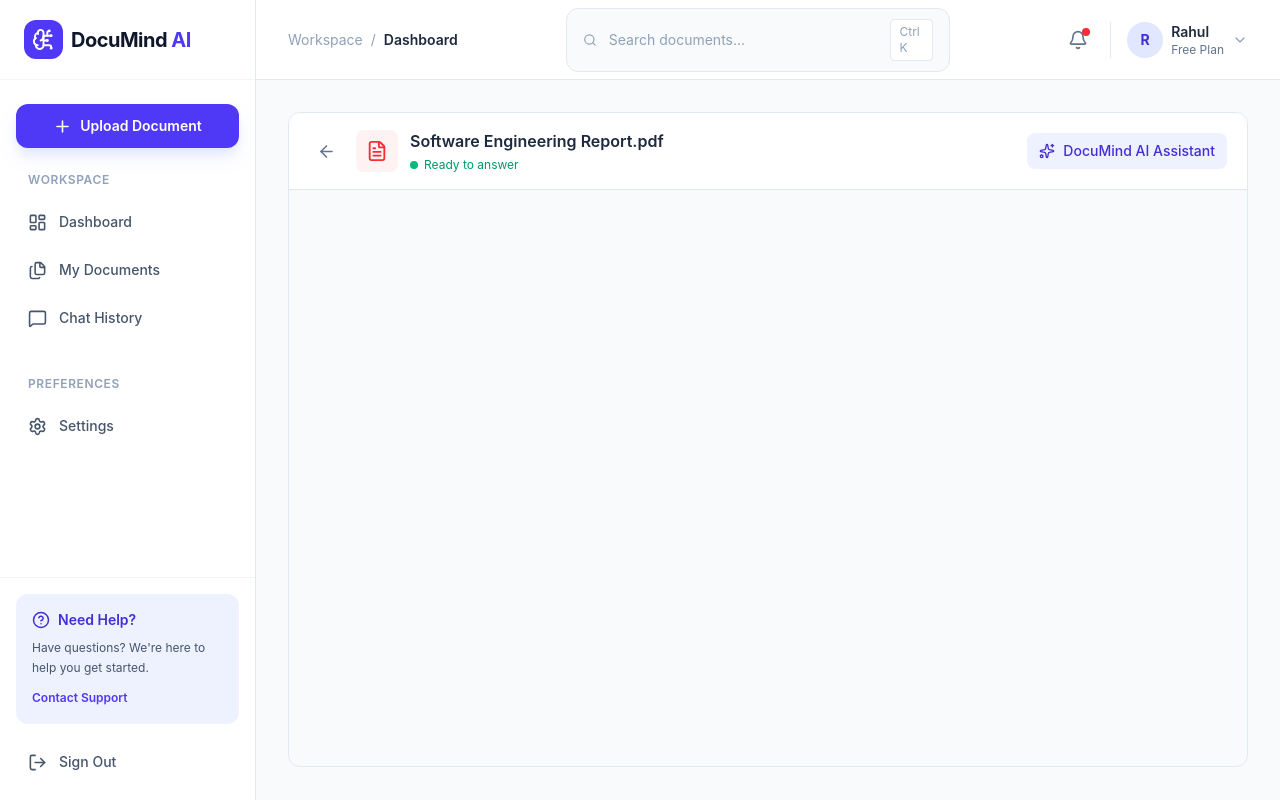
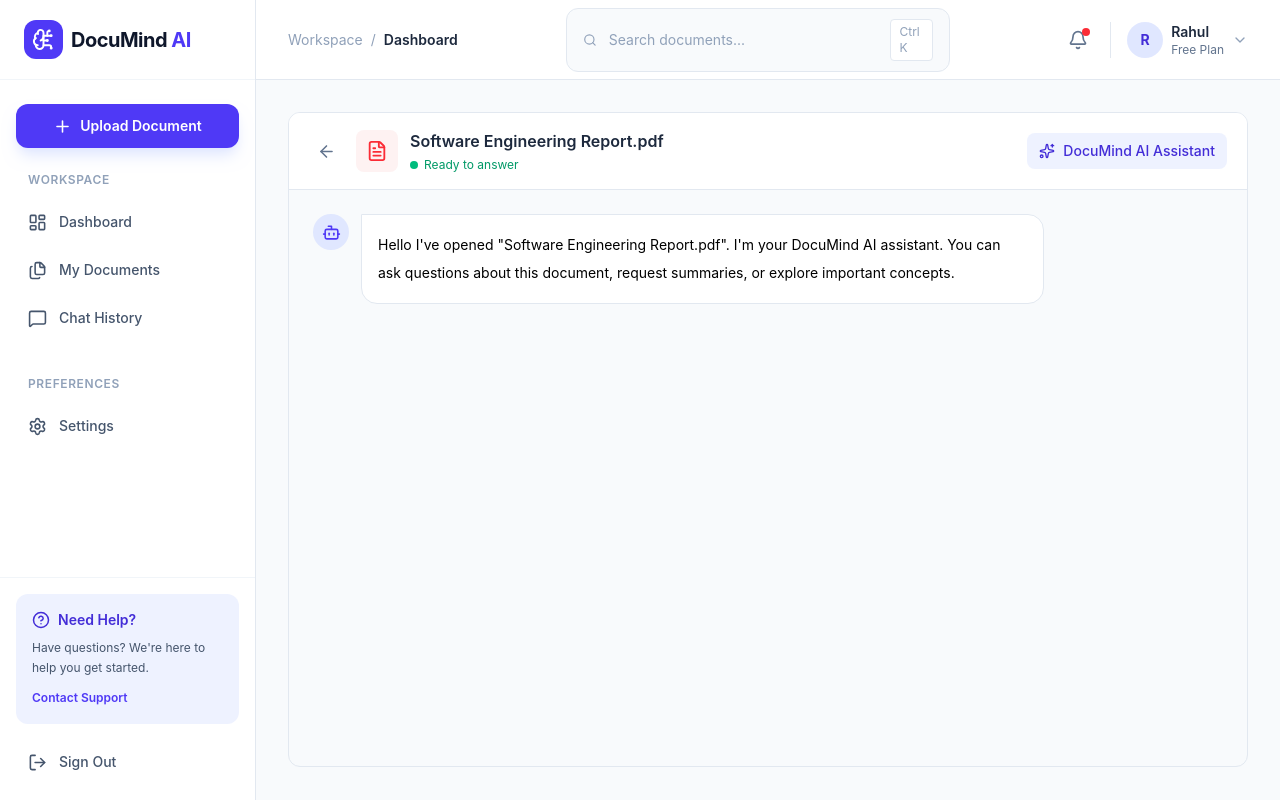
Before and after one commit to rahulsherikar2408/DocuMind-AI, a React (Vite) app in the folder client/: page /chat/1 in a window 1280 px wide. Built offline with nearby package versions, Linux system fonts and the light colour scheme.

Commit message:
feat: enhance ChatMessage and SourceReference components with improved message display and source referencing

```diff
--- a/client/src/components/chat/ChatMessage.tsx
+++ b/client/src/components/chat/ChatMessage.tsx
@@ -1,9 +1,42 @@
-import React from 'react'
+import { Bot, User } from "lucide-react";
+import SourceReference from "./SourceReference";
+import type { Source } from "./SourceReference";
 
-function ChatMessage() {
-  return (
-    <div>ChatMessage</div>
-  )
+export interface Message {
+  id: string;
+  role: "user" | "assistant";
+  content: string;
+  sources?: Source[];
 }
 
-export default ChatMessage
+interface ChatMessageProps {
+  message: Message;
+}
+
+function ChatMessage({ message }: ChatMessageProps) {
+  const isAssistant = message.role === "assistant";
+
+  return (
+    <div className={`flex gap-3 ${isAssistant ? "" : "flex-row-reverse"}`}>
+      <div
+        className={`flex h-9 w-9 shrink-0 items-center justify-center rounded-full ${isAssistant ? "bg-indigo-100 text-indigo-600" : "bg-slate-200 text-slate-600"}`}
+      >
+        {isAssistant ? <Bot size={19} /> : <User size={19} />}
+      </div>
+
+      <div
+        className={`max-w-[85%] rounded-2xl p-4 sm:max-w-[75%] ${isAssistant ? "rounded-tl-none border border-slate-200 bg-white" : "rounded-tr-none bg-indigo-600 text-white"}`}
+      >
+        <p className="whitespace-pre-wrap text-sm leading-7">
+          {message.content}
+        </p>
+
+        {isAssistant && message.sources && (
+          <SourceReference sources={message.sources} />
+        )}
+      </div>
+    </div>
+  );
+}
+
+export default ChatMessage;
--- a/client/src/components/chat/SourceReference.tsx
+++ b/client/src/components/chat/SourceReference.tsx
@@ -1,9 +1,51 @@
-import React from 'react'
+import { FileText } from "lucide-react";
 
-function SourceReference() {
-  return (
-    <div>SourceReference</div>
-  )
+export interface Source {
+  page: number;
+  excerpt: string;
 }
 
-export default SourceReference
+interface SourceReferenceProps {
+  sources: Source[];
+}
+
+function SourceReference({ sources }: SourceReferenceProps) {
+  if (sources.length === 0) return null;
+
+  return (
+    <div className="mt-4 border-t border-slate-100 pt-3">
+      <p className="mb-2 text-xs font-semibold uppercase tracking-wide text-slate-400">
+        Sources
+      </p>
+
+      <div className="flex flex-wrap gap-2">
+        {sources.map((source, index) => (
+          <div
+            key={`${source.page}-${index}`}
+            title={source.excerpt}
+            className="inline-flex items-center gap-1.5 rounded-lg border border-indigo-100 bg-indigo-50 px-3 py-2 text-xs font-medium text-indigo-700"
+          >
+            <FileText size={14} />
+            Page {source.page}
+          </div>
+        ))}
+      </div>
+
+      <div className="mt-3 space-y-2">
+        {sources.map((source, index) => (
+          <p
+            key={`${source.page}-excerpt-${index}`}
+            className="rounded=lg bg-slate-50 p-3 text-xs leading-5 text-slate-600"
+          >
+            <span className="font-semibold text-slate-700">
+              Page {source.page}:
+            </span>{" "}
+            {source.excerpt}
+          </p>
+        ))}
+      </div>
+    </div>
+  );
+}
+
+export default SourceReference;
--- a/client/src/pages/ChatPage.tsx
+++ b/client/src/pages/ChatPage.tsx
@@ -7,7 +7,7 @@ import ChatHeader from "../components/chat/ChatHeader";
 import ChatMessage from "../components/chat/ChatMessage";
 import ChatInput from "../components/chat/ChatInput";
 
-// import type { Message } from "../components/chat/ChatMessage";
+import type { Message } from "../components/chat/ChatMessage";
 import type { Document } from "../types/document";
 
 const sampleDocuments: Document[] = [
@@ -76,7 +76,9 @@ function ChatPage() {
     {
       id: "welcome",
       role: "assistant",
-      content: document ? `Hello I've opened "${document.name}". I'm your DocuMind AI assistant. You can ask questions about this document, request summaries, or explore important concepts.` : "Welcome to DocuMind AI!",
+      content: document
+        ? `Hello I've opened "${document.name}". I'm your DocuMind AI assistant. You can ask questions about this document, request summaries, or explore important concepts.`
+        : "Welcome to DocuMind AI!",
     },
   ]);
 
@@ -90,15 +92,18 @@ function ChatPage() {
     const assistantMessage: Message = {
       id: crypto.randomUUID(),
       role: "assistant",
-      content: "This is a sample AI response for the frontend demonstration. Once we integrate Gemini and the RAG pipeline, I'll search the relevant document sections and generate an answer based on their actual content.",
+      content:
+        "This is a sample AI response for the frontend demonstration. Once we integrate Gemini and the RAG pipeline, I'll search the relevant document sections and generate an answer based on their actual content.",
       sources: [
         {
           page: 12,
-          excerpt: "This is a placeholder source reference. Actual references will come from the retrieved document chunks.",
+          excerpt:
+            "This is a placeholder source reference. Actual references will come from the retrieved document chunks.",
         },
         {
           page: 12,
-          excerpt: "The real AI response will include relevant text extracted from this page.",
+          excerpt:
+            "The real AI response will include relevant text extracted from this page.",
         },
       ],
     };
@@ -110,7 +115,7 @@ function ChatPage() {
     ]);
   };
 
-  if(!document) {
+  if (!document) {
     return (
       <DashboardLayout>
         <div className="rounded-xl border border-slate-200 bg-white p-10 text-center">
@@ -167,7 +172,13 @@ function ChatPage() {
         <ChatHeader documentName={document.name} />
 
         {/* Messages */}
+        <div className="flex-1 space-y-6 overflow-y-auto p-4 sm:p-6">
+          {message.map((message) => (
+            <ChatMessage key={message.id} message={message} />
+          ))}
+        </div>
 
+        {/* Suggested Questions */}
       </div>
     </DashboardLayout>
   );
```
